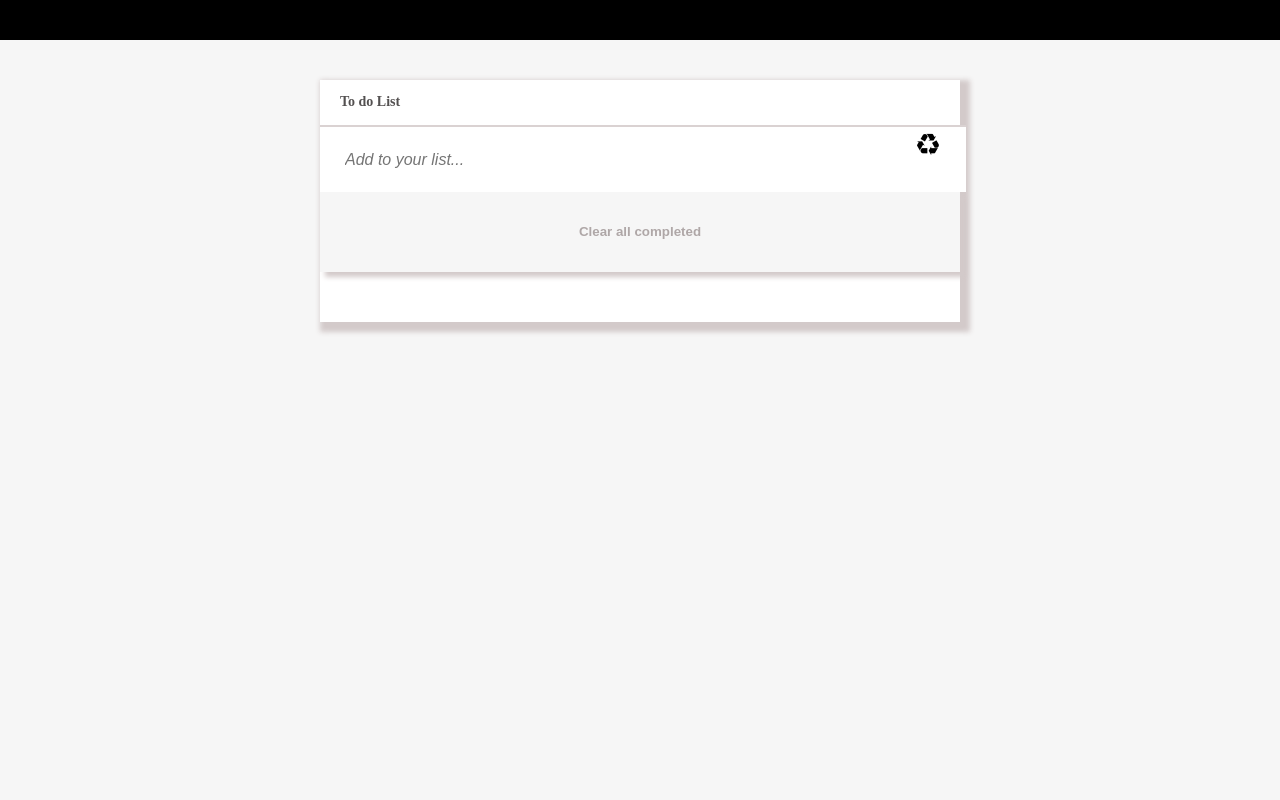
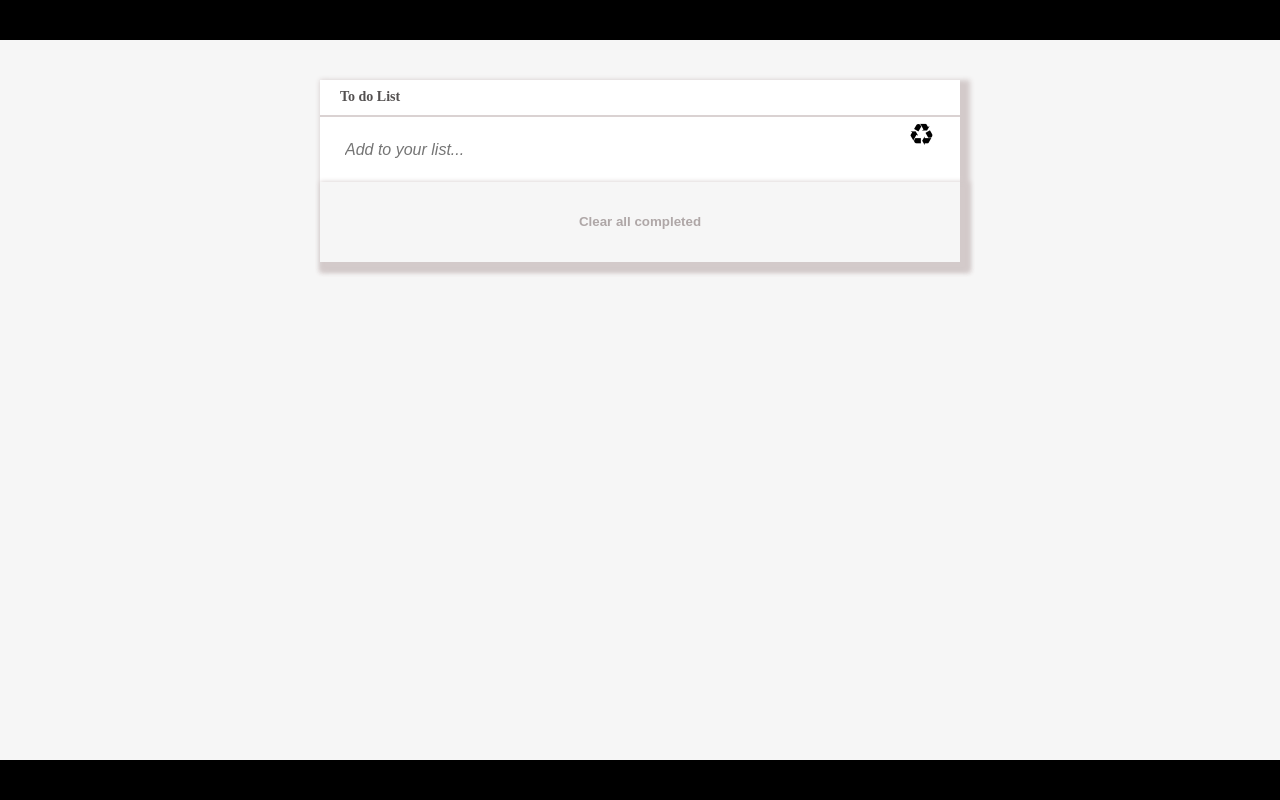
Before and after one commit to canon20paul/To_Do-List-Review, a website built with webpack: page src/index.html in a window 1280 px wide. Built offline with nearby package versions, Linux system fonts and the light colour scheme.

Commit message:
Hayat Second Review

```diff
--- a/package.json
+++ b/package.json
@@ -4,7 +4,7 @@
   "description": "To do list",
   "private": "true",
   "scripts": {
-    "test": "echo \"Error: no test specified\" && exit 1",
+    "test": "jest",
     "start": "webpack serve --open",
     "build": "webpack"
   },
@@ -20,6 +20,7 @@
   },
   "homepage": "https://github.com/canon20paul/To-do-List#readme",
   "devDependencies": {
+    "@babel/plugin-transform-modules-commonjs": "^7.18.6",
     "babel-eslint": "^10.1.0",
     "css-loader": "^6.7.1",
     "eslint": "^7.32.0",
@@ -37,6 +38,7 @@
     "webpack-dev-server": "^4.11.1"
   },
   "dependencies": {
+    "jest": "^29.1.2",
     "lodash": "^4.17.21"
   }
 }
--- a/src/TasklistFile.js
+++ b/src/TasklistFile.js
@@ -1,8 +1,10 @@
-import { update } from "lodash";
 export  class TaskList {
+    constructor(){
+        this.taskArray=[];
+    }
 
 static addTask(desc){
-        let index = this.taskArray.length ;
+        let index = this.taskArray.length || 0;
         let task = {
             description: desc,
             completed: false,
@@ -11,6 +13,7 @@ static addTask(desc){
         this.taskArray.push(task);
         localStorage.setItem('coward', JSON.stringify(this.taskArray));
     }
+
     static delete (index) {
         this.taskArray.splice(index, 1);
         for (let i = 0; i < this.taskArray.length; i = 1 + i) {
--- a/src/index.css
+++ b/src/index.css
@@ -4,6 +4,10 @@ body {
   width: 100%;
   height: auto;
   margin: 0;
+}
+
+* {
+  /* border: solid red 2px; */
 }
 
 footer {
@@ -24,24 +28,23 @@ header {
 
 main {
   margin: auto;
-  width: 90%;
-  max-width: 50%;
+  width: 50%;
   min-width: 320px;
 }
 
 h1 {
+  height: 100%;
   width: 100%;
   font-size: 14px;
   color: rgb(83, 80, 80);
   font-weight: 700;
-  padding: 5px 20px;
+  padding-left: 20px;
 }
 
 .frm {
-  margin: auto;
+  /* margin: auto; */
   margin-top: 10vh;
   width: 100%;
-  min-width: 370px;
   /* stylelint-disable-next-line csstree/validator */
   height: auto;
   display: flex;
@@ -55,11 +58,11 @@ button {
   width: 100%;
   height: 10vh;
   border: 0;
-  box-shadow: 5px 5px 5px rgb(211, 202, 202);
   background-color: #f6f6f6;
   color: rgb(175, 167, 167);
   font-weight: 600;
-  margin-bottom: 50px;
+  padding: 0;
+  box-shadow: 5px 5px 5px 5px rgb(211, 202, 202);
 }
 
 .addT {
@@ -77,7 +80,6 @@ button {
   font-size: 20px;
   font-weight: 500;
   width: 100%;
-  padding-left: 5px;
   display: flex;
   justify-content: flex-start;
   align-items: center;
@@ -123,11 +125,11 @@ button {
 }
 
 .save:hover {
-  transform: rotate(90deg);
+  transform: rotate(20deg);
 }
 
 .addDiv {
-  width: 101%;
+  width: 100%;
   display: flex;
   justify-content: space-between;
   align-items: center;
--- a/src/index.html
+++ b/src/index.html
@@ -15,9 +15,11 @@
                 <h1 class="logo">To do List</h1>
                 <label for="addTT"></label> <div class="addDiv" title="Enter to Save"><input type="text" id="addTT" class="addT" placeholder="Add to your list..." title="Press Enter to Save" required><div class="save" title="Press Enter to Save">&#9851;</div></div>
            <div id="task-list">
-           </div>
+            </div>
+
             <button type="submit" id="btnDelComplete" >Clear all completed</button>
-        </div>
+
         </main>
     </body>
+    <footer></footer>
 </html>
--- a/src/index.js
+++ b/src/index.js
@@ -1,6 +1,7 @@
 import './index.css';
 import {TaskList} from './TasklistFile.js';
 import {Interaction} from './interactive_List.js'
+
 const textInputAdd = document.getElementById('addTT');
 const taskList = document.getElementById('task-list');
 
@@ -8,9 +9,11 @@ function check(status) {
   if (status === true) { return "checked";
  } else { return "unchecked";
  }}
+
 function styleTask(status) { if (status === true) {
   return "task taskStyle" } else { return "task"
   }  }
+
 function display() {
   TaskList.taskArray = JSON.parse(localStorage.getItem('coward')) || [];
   taskList.innerHTML = ''
@@ -20,17 +23,21 @@ function display() {
   Edit & Enter to Save">${TaskList.taskArray[i].description}</p><div class="img" id="deleteBtn ${i}" title="${i}"></div></div>`;
   }  );
 }
+
 display();
+
 //Add Task Event Listner
 document.querySelector('.save').addEventListener('click', () => {
    TaskList.addTask(textInputAdd.value);
     location.reload();
 })
+
 //Add Task Event Listner
 textInputAdd.addEventListener('keypress',  (e) => {
     if (e.key === 'Enter') { TaskList.addTask(textInputAdd.value);
    location.reload();}
  })
+
  //Delete Task Event Listner
   const deleteBtn = document.querySelectorAll('.img');
    deleteBtn.forEach((Btn) => {
@@ -39,15 +46,17 @@ textInputAdd.addEventListener('keypress',  (e) => {
          location.reload();
     });
   });
+
 //EditTask Event Listner
 const taskArray = document.querySelectorAll('.task');
 taskArray.forEach((task) => {
   task.addEventListener('dblclick', () => {
     task.contentEditable=true;
   });
+
   task.addEventListener('keypress', (e) => {
     if (e.key === 'Enter') { task.contentEditable = false;
-    for(var i=0; i < TaskList.taskArray.length; i=1+i){
+    for(let i=0; i < TaskList.taskArray.length; i=1+i){
                 if(TaskList.taskArray[i].index==task.id){
     TaskList.taskArray[i].description=e.target.innerHTML;
         }
@@ -56,6 +65,7 @@ taskArray.forEach((task) => {
   }
 });
 });
+
 //  Checkbox Event Listner
   const checkArray = document.querySelectorAll('.box');
   checkArray.forEach((checkB,i) => {
@@ -64,6 +74,7 @@ taskArray.forEach((task) => {
       location.reload();
    });
 });
+
 //Deleting Completed Tasks
 document.getElementById('btnDelComplete').addEventListener('click', ( ) => {
   Interaction.deleteComplete();
--- a/src/interactive_List.js
+++ b/src/interactive_List.js
@@ -1,4 +1,5 @@
 export  class Interaction  {
+
     static updateComplete(index){
         const checkA = JSON.parse(localStorage.getItem('coward')) || [];
          if(checkA[index].completed=== false){
@@ -8,6 +9,7 @@ export  class Interaction  {
         }
         localStorage.setItem('coward', JSON.stringify(checkA));
     }
+
     static deleteComplete( ){
         const checkA = JSON.parse(localStorage.getItem('coward')) || [];
         const taskCompleted = true
```
Also changed, not shown: src/TasklistFile.test.js (added, +16 -0 lines), .babelrc (added), .eslintrc.json (added), 1 other file.
